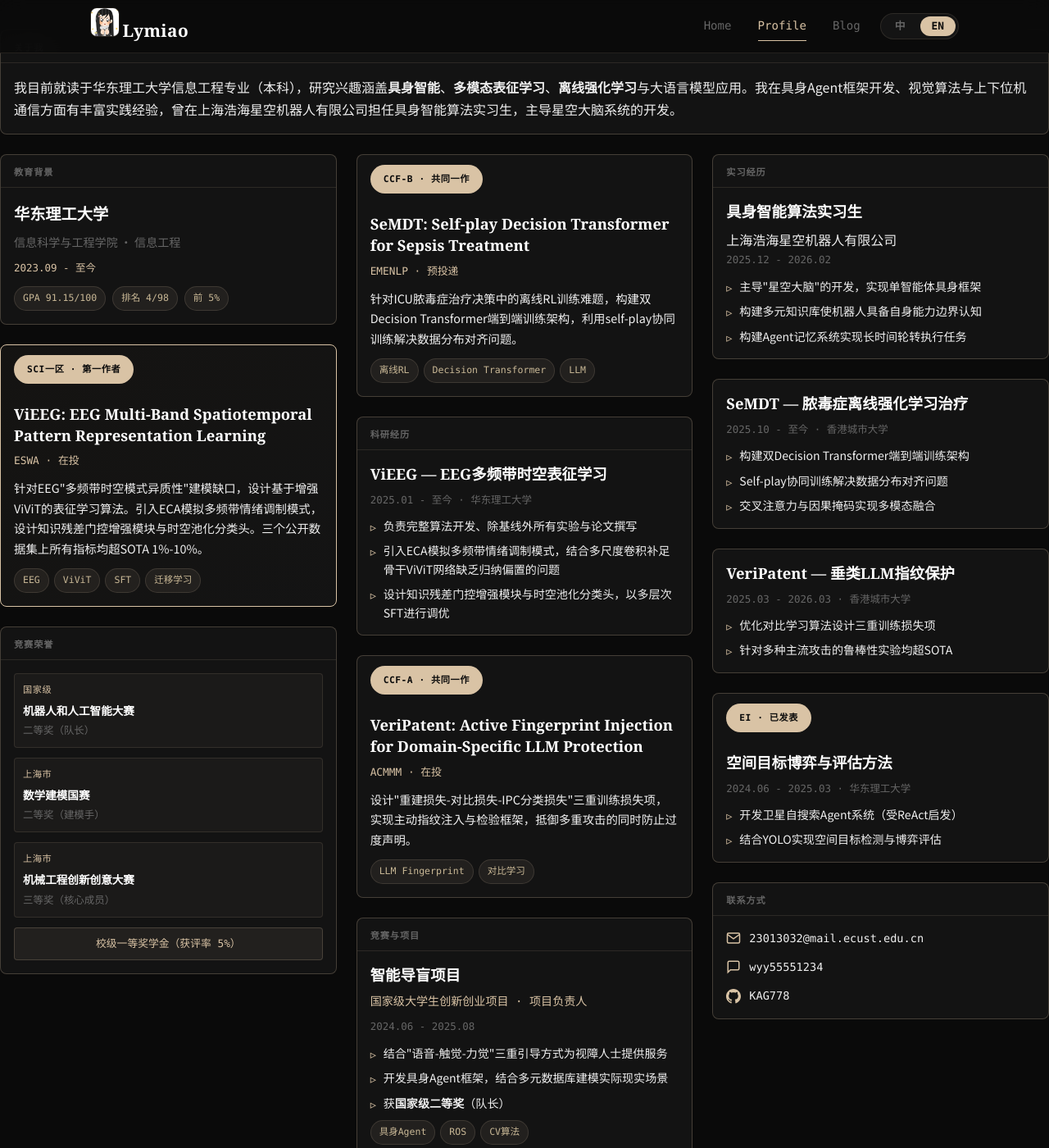
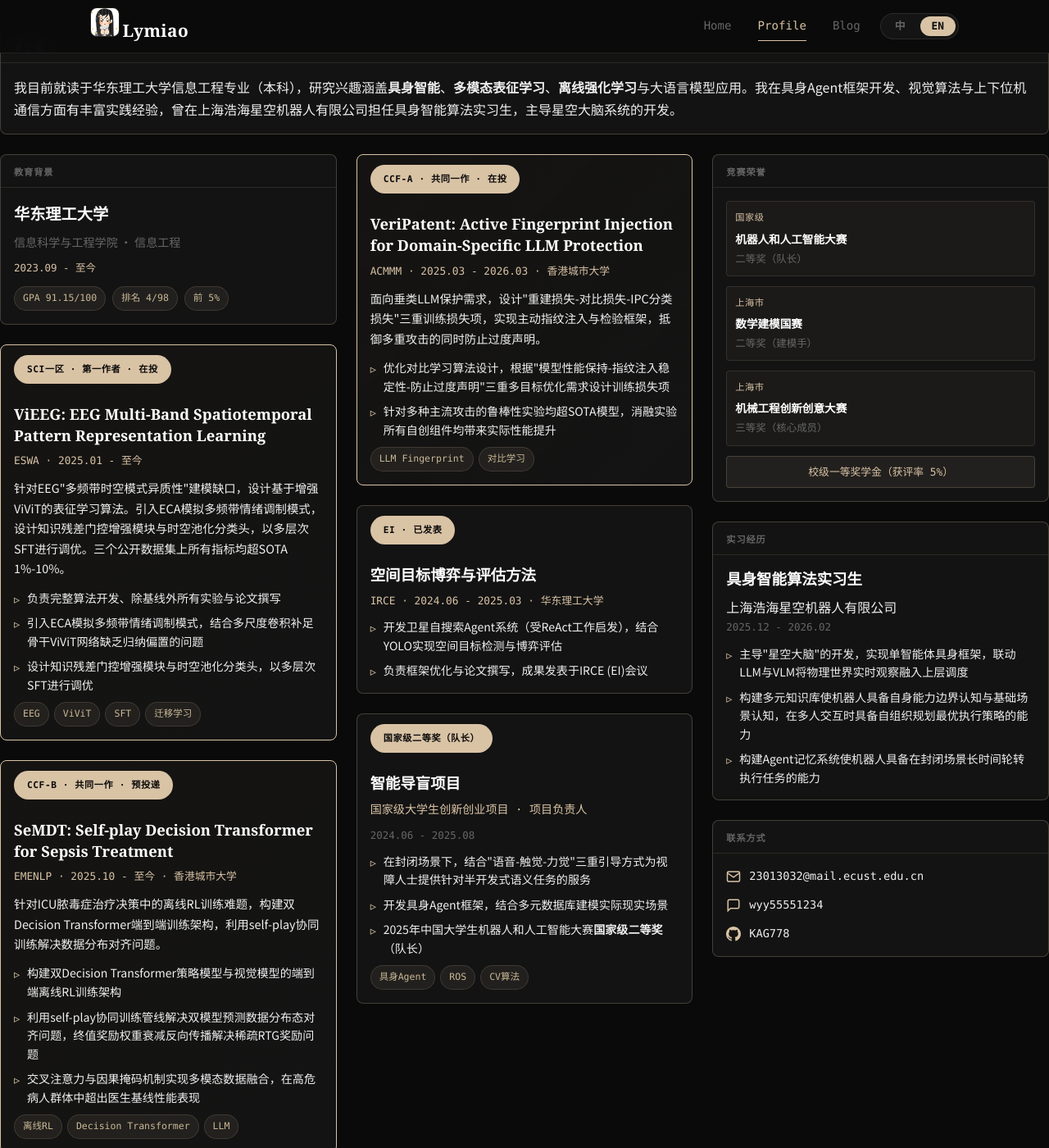
Before and after one commit to KAG778/Lymiao.github.io, a Jekyll site: the page built from home/index.html, in a window 1280 px wide and 1400 px high, scrolled down 668 px. Shown: the whole window at 82% size. Built offline with Jekyll 4.4.1, drawn with Linux system fonts in a browser that asks for light colours.

Commit message:
优化主页卡片布局：合并重复内容，按重要性重新排序
- 将论文卡片与科研经历卡片合并，消除信息重复
- 调整卡片顺序：重要论文高亮 → 已发表论文 → 竞赛项目 → 荣誉 → 实习
- 每张卡片包含完整的论文信息和科研工作内容
- 提升信息密度和可读性

Co-Authored-By: Claude Sonnet 4.6 <noreply@anthropic.com>

```diff
--- a/home/index.html
+++ b/home/index.html
@@ -51,7 +51,7 @@ permalink: /home/
 
 <!-- Waterfall Masonry Layout -->
 <div class="waterfall-container">
-  <!-- Card: About -->
+  <!-- Card: About (跨全宽) -->
   <div class="waterfall-card waterfall-card-large">
     <div class="card-tag">关于我</div>
     <div class="card-content">
@@ -78,13 +78,19 @@ permalink: /home/
     </div>
   </div>
 
-  <!-- Card: Publication 1 -->
+  <!-- 论文与科研项目合并展示 -->
+  <!-- Card: Research 1 - ViEEG (Highlight) -->
   <div class="waterfall-card waterfall-card-highlight">
-    <div class="card-badge">SCI一区 · 第一作者</div>
+    <div class="card-badge">SCI一区 · 第一作者 · 在投</div>
     <div class="card-content">
       <h3 class="card-title">ViEEG: EEG Multi-Band Spatiotemporal Pattern Representation Learning</h3>
-      <p class="card-venue">ESWA · 在投</p>
-      <p class="card-desc">针对EEG"多频带时空模式异质性"建模缺口，设计基于增强ViViT的表征学习算法。引入ECA模拟多频带情绪调制模式，设计知识残差门控增强模块与时空池化分类头。三个公开数据集上所有指标均超SOTA 1%-10%。</p>
+      <p class="card-venue">ESWA · 2025.01 - 至今</p>
+      <p class="card-desc">针对EEG"多频带时空模式异质性"建模缺口，设计基于增强ViViT的表征学习算法。引入ECA模拟多频带情绪调制模式，设计知识残差门控增强模块与时空池化分类头，以多层次SFT进行调优。三个公开数据集上所有指标均超SOTA 1%-10%。</p>
+      <ul class="card-list" style="margin-top: 12px;">
+        <li>负责完整算法开发、除基线外所有实验与论文撰写</li>
+        <li>引入ECA模拟多频带情绪调制模式，结合多尺度卷积补足骨干ViViT网络缺乏归纳偏置的问题</li>
+        <li>设计知识残差门控增强模块与时空池化分类头，以多层次SFT进行调优</li>
+      </ul>
       <div class="card-keywords">
         <span class="keyword">EEG</span>
         <span class="keyword">ViViT</span>
@@ -94,7 +100,78 @@ permalink: /home/
     </div>
   </div>
 
-  <!-- Card: Award Stats -->
+  <!-- Card: Research 2 - SeMDT -->
+  <div class="waterfall-card waterfall-card-highlight">
+    <div class="card-badge">CCF-B · 共同一作 · 预投递</div>
+    <div class="card-content">
+      <h3 class="card-title">SeMDT: Self-play Decision Transformer for Sepsis Treatment</h3>
+      <p class="card-venue">EMENLP · 2025.10 - 至今 · 香港城市大学</p>
+      <p class="card-desc">针对ICU脓毒症治疗决策中的离线RL训练难题，构建双Decision Transformer端到端训练架构，利用self-play协同训练解决数据分布对齐问题。</p>
+      <ul class="card-list" style="margin-top: 12px;">
+        <li>构建双Decision Transformer策略模型与视觉模型的端到端离线RL训练架构</li>
+        <li>利用self-play协同训练管线解决双模型预测数据分布态对齐问题，终值奖励权重衰减反向传播解决稀疏RTG奖励问题</li>
+        <li>交叉注意力与因果掩码机制实现多模态数据融合，在高危病人群体中超出医生基线性能表现</li>
+      </ul>
+      <div class="card-keywords">
+        <span class="keyword">离线RL</span>
+        <span class="keyword">Decision Transformer</span>
+        <span class="keyword">LLM</span>
+      </div>
+    </div>
+  </div>
+
+  <!-- Card: Research 3 - VeriPatent -->
+  <div class="waterfall-card waterfall-card-highlight">
+    <div class="card-badge">CCF-A · 共同一作 · 在投</div>
+    <div class="card-content">
+      <h3 class="card-title">VeriPatent: Active Fingerprint Injection for Domain-Specific LLM Protection</h3>
+      <p class="card-venue">ACMMM · 2025.03 - 2026.03 · 香港城市大学</p>
+      <p class="card-desc">面向垂类LLM保护需求，设计"重建损失-对比损失-IPC分类损失"三重训练损失项，实现主动指纹注入与检验框架，抵御多重攻击的同时防止过度声明。</p>
+      <ul class="card-list" style="margin-top: 12px;">
+        <li>优化对比学习算法设计，根据"模型性能保持-指纹注入稳定性-防止过度声明"三重多目标优化需求设计训练损失项</li>
+        <li>针对多种主流攻击的鲁棒性实验均超SOTA模型，消融实验所有自创组件均带来实际性能提升</li>
+      </ul>
+      <div class="card-keywords">
+        <span class="keyword">LLM Fingerprint</span>
+        <span class="keyword">对比学习</span>
+      </div>
+    </div>
+  </div>
+
+  <!-- Card: Research 4 - 空间目标博弈 -->
+  <div class="waterfall-card">
+    <div class="card-badge">EI · 已发表</div>
+    <div class="card-content">
+      <h3 class="card-title">空间目标博弈与评估方法</h3>
+      <p class="card-venue">IRCE · 2024.06 - 2025.03 · 华东理工大学</p>
+      <ul class="card-list">
+        <li>开发卫星自搜索Agent系统（受ReAct工作启发），结合YOLO实现空间目标检测与博弈评估</li>
+        <li>负责框架优化与论文撰写，成果发表于IRCE (EI)会议</li>
+      </ul>
+    </div>
+  </div>
+
+  <!-- Card: Competition - 智能导盲 -->
+  <div class="waterfall-card waterfall-card-medium">
+    <div class="card-badge">国家级二等奖（队长）</div>
+    <div class="card-content">
+      <h3 class="card-title">智能导盲项目</h3>
+      <p class="card-subtitle">国家级大学生创新创业项目 · 项目负责人</p>
+      <p class="card-time">2024.06 - 2025.08</p>
+      <ul class="card-list">
+        <li>在封闭场景下，结合"语音-触觉-力觉"三重引导方式为视障人士提供针对半开发式语义任务的服务</li>
+        <li>开发具身Agent框架，结合多元数据库建模实际现实场景</li>
+        <li>2025年中国大学生机器人和人工智能大赛<strong>国家级二等奖</strong>（队长）</li>
+      </ul>
+      <div class="card-keywords">
+        <span class="keyword">具身Agent</span>
+        <span class="keyword">ROS</span>
+        <span class="keyword">CV算法</span>
+      </div>
+    </div>
+  </div>
+
+  <!-- Card: Awards -->
   <div class="waterfall-card">
     <div class="card-tag">竞赛荣誉</div>
     <div class="card-content">
@@ -119,69 +196,6 @@ permalink: /home/
     </div>
   </div>
 
-  <!-- Card: Publication 2 -->
-  <div class="waterfall-card">
-    <div class="card-badge">CCF-B · 共同一作</div>
-    <div class="card-content">
-      <h3 class="card-title">SeMDT: Self-play Decision Transformer for Sepsis Treatment</h3>
-      <p class="card-venue">EMENLP · 预投递</p>
-      <p class="card-desc">针对ICU脓毒症治疗决策中的离线RL训练难题，构建双Decision Transformer端到端训练架构，利用self-play协同训练解决数据分布对齐问题。</p>
-      <div class="card-keywords">
-        <span class="keyword">离线RL</span>
-        <span class="keyword">Decision Transformer</span>
-        <span class="keyword">LLM</span>
-      </div>
-    </div>
-  </div>
-
-  <!-- Card: Research 1 -->
-  <div class="waterfall-card waterfall-card-medium">
-    <div class="card-tag">科研经历</div>
-    <div class="card-content">
-      <h3 class="card-title">ViEEG — EEG多频带时空表征学习</h3>
-      <p class="card-time">2025.01 - 至今 · 华东理工大学</p>
-      <ul class="card-list">
-        <li>负责完整算法开发、除基线外所有实验与论文撰写</li>
-        <li>引入ECA模拟多频带情绪调制模式，结合多尺度卷积补足骨干ViViT网络缺乏归纳偏置的问题</li>
-        <li>设计知识残差门控增强模块与时空池化分类头，以多层次SFT进行调优</li>
-      </ul>
-    </div>
-  </div>
-
-  <!-- Card: Publication 3 -->
-  <div class="waterfall-card">
-    <div class="card-badge">CCF-A · 共同一作</div>
-    <div class="card-content">
-      <h3 class="card-title">VeriPatent: Active Fingerprint Injection for Domain-Specific LLM Protection</h3>
-      <p class="card-venue">ACMMM · 在投</p>
-      <p class="card-desc">设计"重建损失-对比损失-IPC分类损失"三重训练损失项，实现主动指纹注入与检验框架，抵御多重攻击的同时防止过度声明。</p>
-      <div class="card-keywords">
-        <span class="keyword">LLM Fingerprint</span>
-        <span class="keyword">对比学习</span>
-      </div>
-    </div>
-  </div>
-
-  <!-- Card: Competition -->
-  <div class="waterfall-card waterfall-card-medium">
-    <div class="card-tag">竞赛与项目</div>
-    <div class="card-content">
-      <h3 class="card-title">智能导盲项目</h3>
-      <p class="card-subtitle">国家级大学生创新创业项目 · 项目负责人</p>
-      <p class="card-time">2024.06 - 2025.08</p>
-      <ul class="card-list">
-        <li>结合"语音-触觉-力觉"三重引导方式为视障人士提供服务</li>
-        <li>开发具身Agent框架，结合多元数据库建模实际现实场景</li>
-        <li>获<strong>国家级二等奖</strong>（队长）</li>
-      </ul>
-      <div class="card-keywords">
-        <span class="keyword">具身Agent</span>
-        <span class="keyword">ROS</span>
-        <span class="keyword">CV算法</span>
-      </div>
-    </div>
-  </div>
-
   <!-- Card: Internship -->
   <div class="waterfall-card">
     <div class="card-tag">实习经历</div>
@@ -190,47 +204,9 @@ permalink: /home/
       <p class="card-company">上海浩海星空机器人有限公司</p>
       <p class="card-time">2025.12 - 2026.02</p>
       <ul class="card-list">
-        <li>主导"星空大脑"的开发，实现单智能体具身框架</li>
-        <li>构建多元知识库使机器人具备自身能力边界认知</li>
-        <li>构建Agent记忆系统实现长时间轮转执行任务</li>
-      </ul>
-    </div>
-  </div>
-
-  <!-- Card: Research 2 -->
-  <div class="waterfall-card">
-    <div class="card-content">
-      <h3 class="card-title">SeMDT — 脓毒症离线强化学习治疗</h3>
-      <p class="card-time">2025.10 - 至今 · 香港城市大学</p>
-      <ul class="card-list">
-        <li>构建双Decision Transformer端到端训练架构</li>
-        <li>Self-play协同训练解决数据分布对齐问题</li>
-        <li>交叉注意力与因果掩码实现多模态融合</li>
-      </ul>
-    </div>
-  </div>
-
-  <!-- Card: Research 3 -->
-  <div class="waterfall-card">
-    <div class="card-content">
-      <h3 class="card-title">VeriPatent — 垂类LLM指纹保护</h3>
-      <p class="card-time">2025.03 - 2026.03 · 香港城市大学</p>
-      <ul class="card-list">
-        <li>优化对比学习算法设计三重训练损失项</li>
-        <li>针对多种主流攻击的鲁棒性实验均超SOTA</li>
-      </ul>
-    </div>
-  </div>
-
-  <!-- Card: Research 4 -->
-  <div class="waterfall-card">
-    <div class="card-badge">EI · 已发表</div>
-    <div class="card-content">
-      <h3 class="card-title">空间目标博弈与评估方法</h3>
-      <p class="card-time">2024.06 - 2025.03 · 华东理工大学</p>
-      <ul class="card-list">
-        <li>开发卫星自搜索Agent系统（受ReAct启发）</li>
-        <li>结合YOLO实现空间目标检测与博弈评估</li>
+        <li>主导"星空大脑"的开发，实现单智能体具身框架，联动LLM与VLM将物理世界实时观察融入上层调度</li>
+        <li>构建多元知识库使机器人具备自身能力边界认知与基础场景认知，在多人交互时具备自组织规划最优执行策略的能力</li>
+        <li>构建Agent记忆系统使机器人具备在封闭场景长时间轮转执行任务的能力</li>
       </ul>
     </div>
   </div>
```
